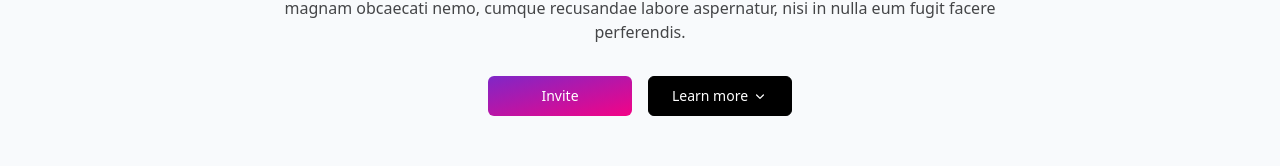
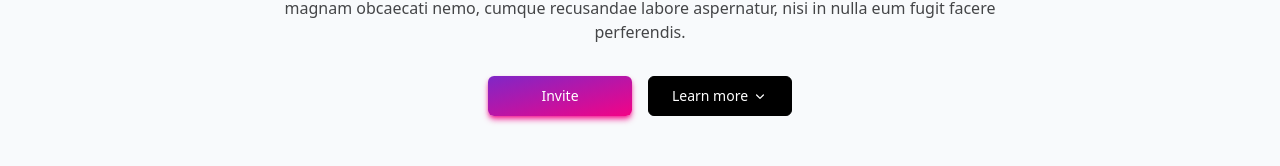
Before and after one commit to Xyphyn/xylo-website, a Nuxt app: page / in a window 1280 px wide. Shown: the part 480-646 px from the top of the page. Built offline with nearby package versions, Linux system fonts and the light colour scheme.

Commit message:
fix: Update layout

```diff
--- a/components/color.ts
+++ b/components/color.ts
@@ -1,5 +1,5 @@
 export enum ButtonColor {
-    'accent' = 'text-white from-primary to-secondary bg-gradient-to-br hover:brightness-110 transition-all',
+    'accent' = 'text-white from-primary to-secondary bg-gradient-to-br hover:brightness-110 transition-all shadow-md  shadow-secondary/80',
     'primary' = 'text-white bg-black border border-black hover:bg-transparent hover:text-inherit dark:text-black dark:bg-white dark:border-white',
     'secondary' = 'border border-transparent hover:bg-black/10 hover:dark:bg-white/10',
 }
--- a/components/navbar.vue
+++ b/components/navbar.vue
@@ -4,12 +4,10 @@ import { PlusIcon } from '@heroicons/vue/20/solid'
 </script>
 
 <template>
-    <nav
-        class="flex flex-row gap-4 justify-between items-center py-4 mt-2 h-16 text-sm"
-    >
+    <nav class="flex flex-row gap-4 items-center py-4 mt-2 h-16 text-sm">
         <Logo class="cursor-pointer" />
         <div
-            class="flex flex-row gap-2 justify-center items-center px-4 py-1 bg-white rounded-full shadow-md dark:bg-white/5 dark:border-t border-t-white/10"
+            class="flex flex-row gap-2 justify-center items-center px-4 py-1 ml-auto bg-white rounded-full shadow-md dark:bg-white/5 dark:border-t border-t-white/10"
         >
             <Linkbutton href="/" :color="ButtonColor.secondary">
                 Home
@@ -18,7 +16,7 @@ import { PlusIcon } from '@heroicons/vue/20/solid'
                 Dashboard
             </linkbutton>
         </div>
-        <Linkbutton :color="ButtonColor.primary">
+        <Linkbutton :color="ButtonColor.primary" class="ml-auto">
             <PlusIcon class="w-4 h-4" />
             Invite
         </Linkbutton>
--- a/nuxt.config.ts
+++ b/nuxt.config.ts
@@ -5,7 +5,7 @@ export default defineNuxtConfig({
     app: {
         head: {
             charset: 'utf-8',
-            viewport: 'width=device-width, inital-scale=1',
+            viewport: 'width=device-width, initial-scale=1',
             meta: [
                 {
                     name: 'description',
--- a/pages/index.vue
+++ b/pages/index.vue
@@ -10,7 +10,7 @@ useSeoMeta({
 
 <template>
     <div
-        class="flex flex-col justify-center items-center h-[calc(100vh-72px)] gap-8 max-w-3xl mx-auto"
+        class="flex flex-col items-center justify-center min-h-[calc(100vh-72px)] gap-8 max-w-3xl mx-auto"
     >
         <h1 class="text-5xl font-black text-center md:text-7xl">
             Lorem ipsum
```
